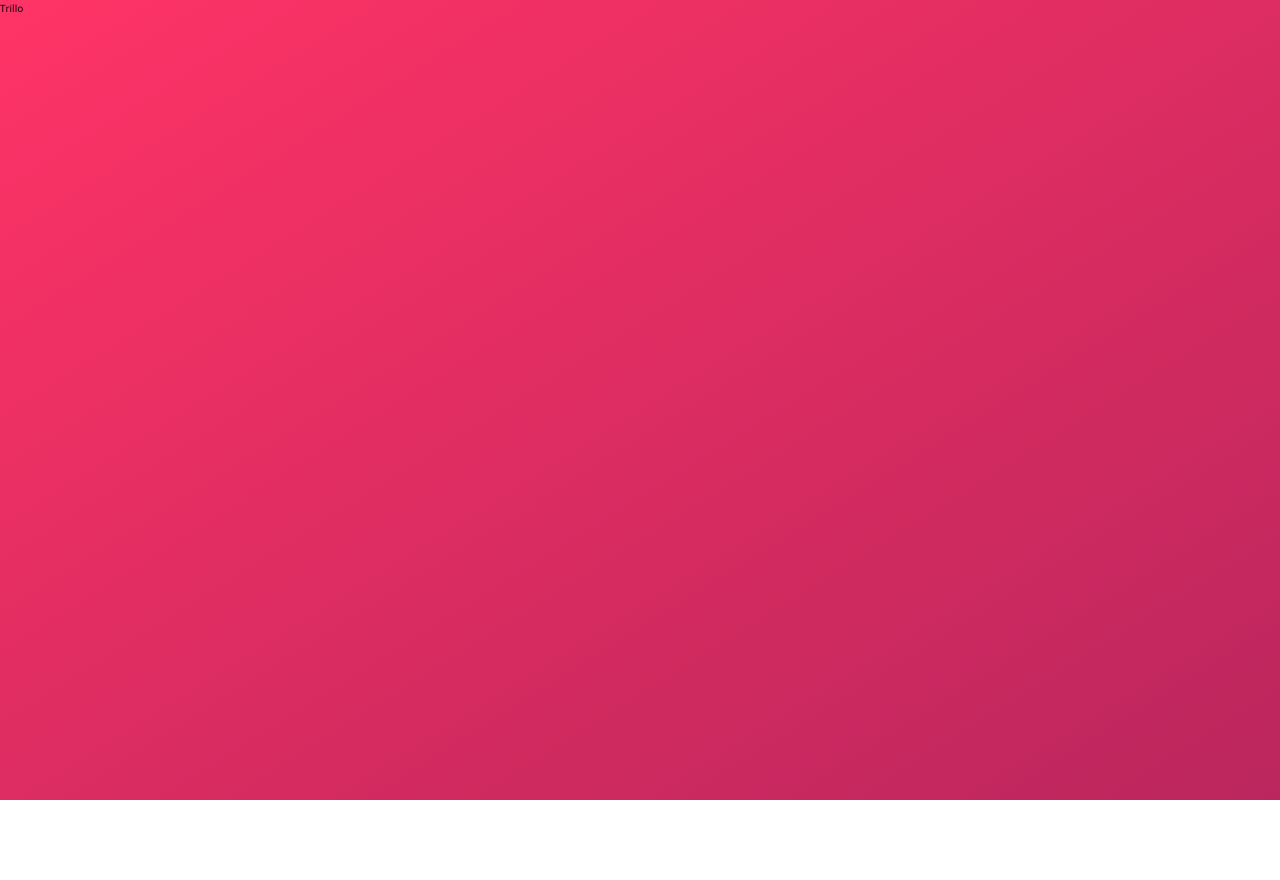
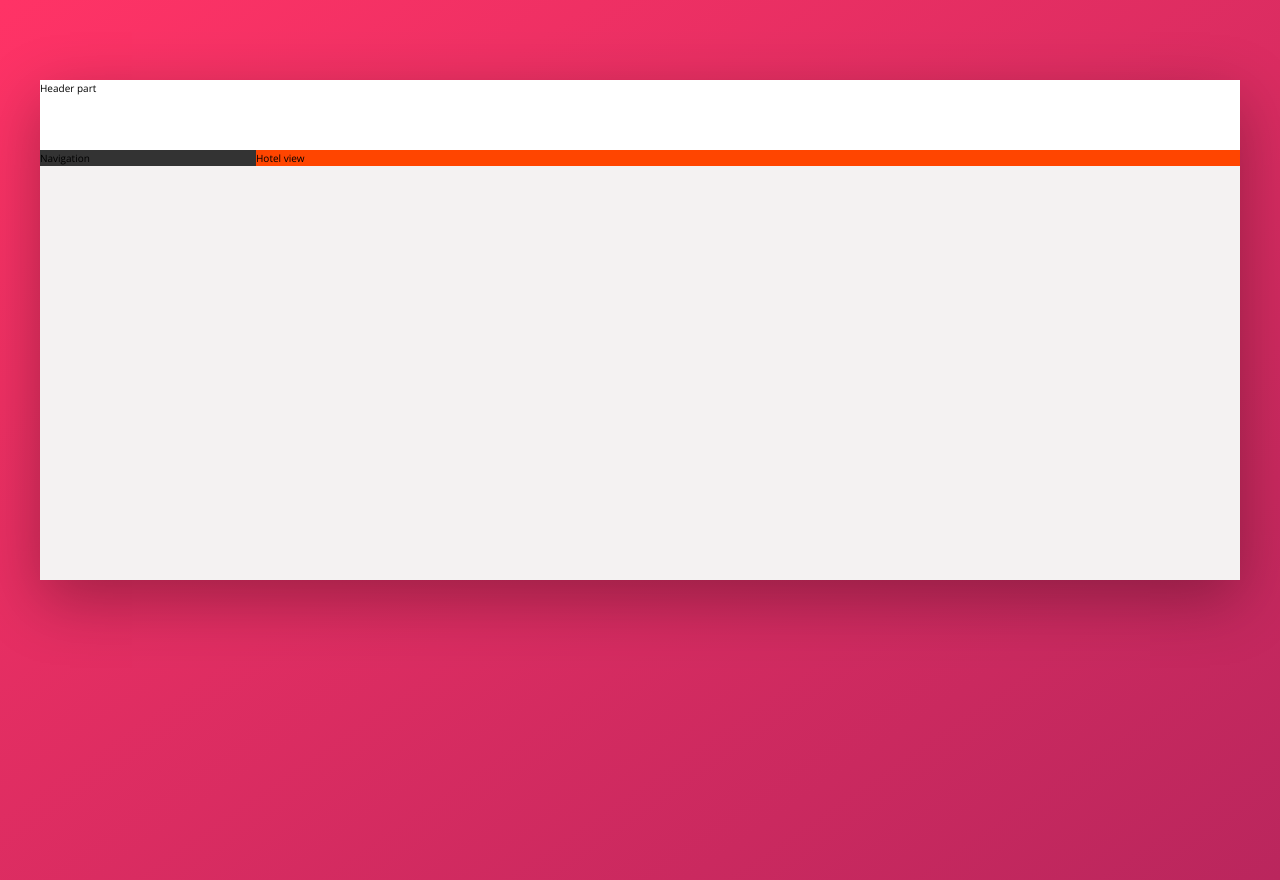
Before and after one commit to aromaton41/Trillo, a website: page index.html in a window 1280 px wide. Before the commit the page ends 800 px from the top, so only its background shows below. Drawn offline with nearby package versions, Linux system fonts and the light colour scheme.

Commit message:
building overall layout

```diff
--- a/index.html
+++ b/index.html
@@ -1,16 +1,25 @@
 <!DOCTYPE html>
 <html lang="en">
-    <head>
-        <meta charset="UTF-8">
-        <meta name="viewport" content="width=device-width, initial-scale=1.0">
+  <head>
+    <meta charset="UTF-8" />
+    <meta name="viewport" content="width=device-width, initial-scale=1.0" />
 
-        <link href="https://fonts.googleapis.com/css?family=Open+Sans:300,400,600" rel="stylesheet">
-        <link rel="stylesheet" href="css/style.css">
-        <link rel="shortcut icon" type="image/png" href="img/favicon.png">
+    <link
+      href="https://fonts.googleapis.com/css?family=Open+Sans:300,400,600"
+      rel="stylesheet"
+    />
+    <link rel="stylesheet" href="css/style.css" />
+    <link rel="shortcut icon" type="image/png" href="img/favicon.png" />
 
-        <title>Trillo &mdash; Your all-in-one booking app</title>
-    </head>
-    <body>
-        Trillo
-    </body>
+    <title>Trillo &mdash; Your all-in-one booking app</title>
+  </head>
+  <body>
+    <div class="container">
+      <header class="header">Header part</header>
+      <div class="content">
+        <nav class="sidebar">Navigation</nav>
+        <main class="hotel-view">Hotel view</main>
+      </div>
+    </div>
+  </body>
 </html>
--- a/sass/_base.scss
+++ b/sass/_base.scss
@@ -6,11 +6,13 @@
   --color-Grey-light-1: #faf9f9;
   --color-Grey-light-2: #f4f2f2;
   --color-Grey-light-3: #f0eeee;
-    --colorGrey-light-4: #ccc;
+  --color-Grey-light-4: #ccc;
 
-    --colorGrey-dark-1: #333;
-    --colorGrey-dark-2: #777;
-    --colorGrey-dark-3: #999;
+  --color-Grey-dark-1: #333;
+  --color-Grey-dark-2: #777;
+  --color-Grey-dark-3: #999;
+
+  --shadow-dark: 0 2rem 6rem rgba(0, 0, 0, 0.3);
 }
 
 * {
--- a/sass/_layout.scss
+++ b/sass/_layout.scss
@@ -0,0 +1,29 @@
+.container {
+  max-width: 120rem;
+  margin: 8rem auto;
+  background-color: var(--color-Grey-light-2);
+  box-shadow: var(--shadow-dark);
+
+  min-height: 50rem;
+}
+
+.header {
+  height: 7rem;
+  background-color: #fff;
+  border-bottom: var(--color-Grey-light-2);
+}
+
+.content {
+  display: flex;
+}
+.sidebar {
+  background-color: var(--color-Grey-dark-1);
+
+  flex: 0 0 18%;
+}
+.hotel-view {
+  background-color: #fff;
+  background-color: orangered;
+
+  flex: 1;
+}
```
Also changed, not shown: css/style.css. Lines whose indentation alone changed are shown as unchanged.
